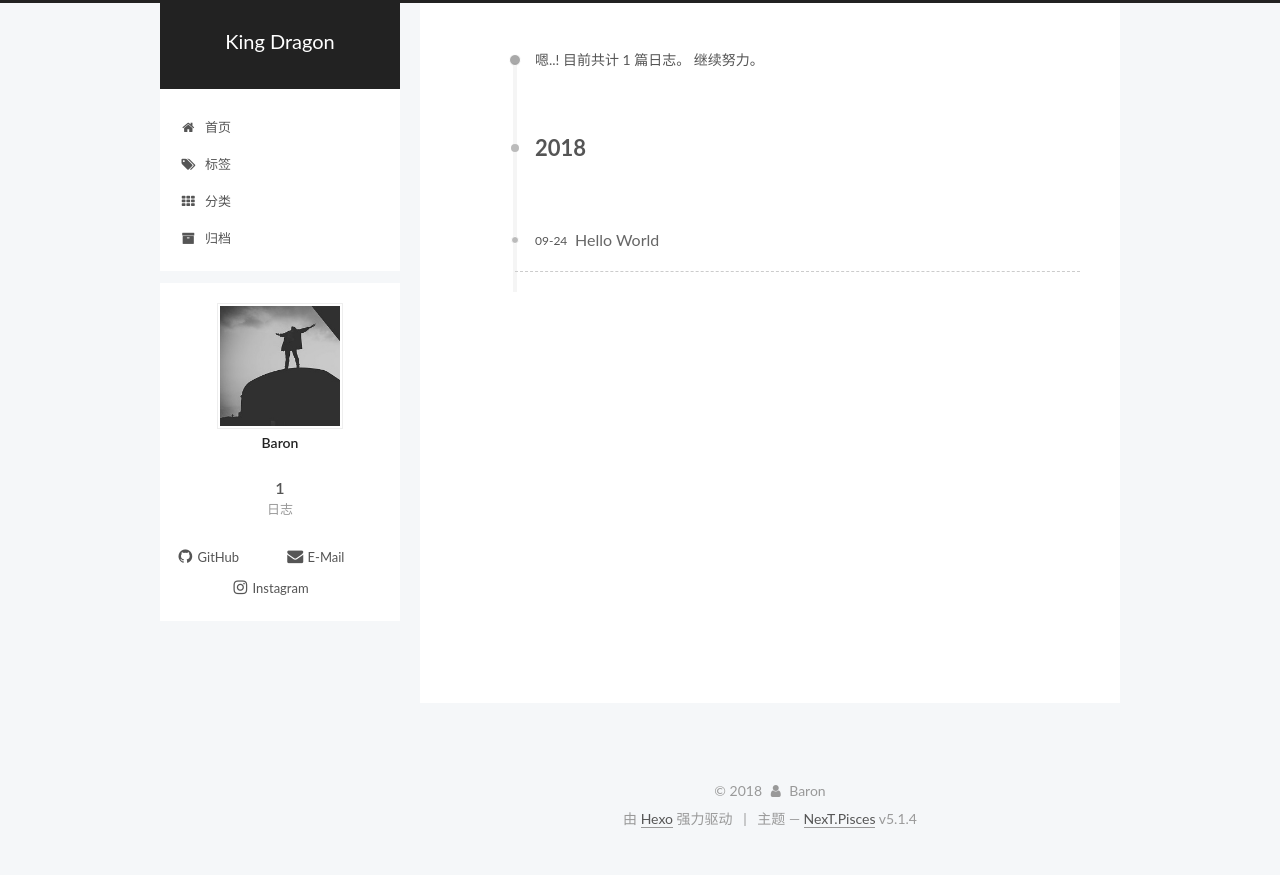
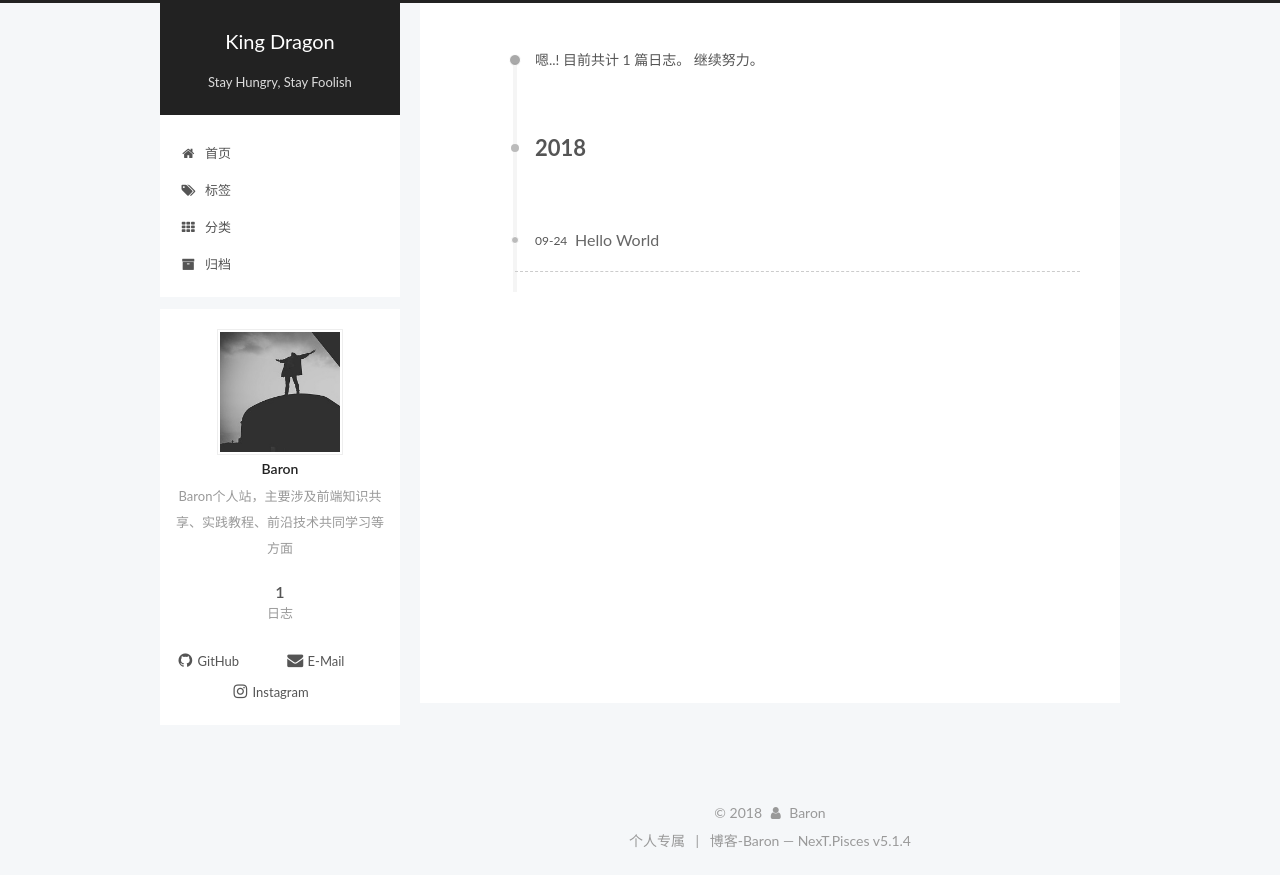
Before and after one commit to KingDragon-Baron/KingDragon-Baron.github.io, a plain HTML site: page archives/2018/09/index.html in a window 1280 px wide. Before the commit the page ends 853 px from the top, so only its background shows below. Drawn offline with Linux system fonts and the light colour scheme.

Commit message:
Site updated: 2018-09-26 21:39:51

```diff
--- a/archives/2018/09/index.html
+++ b/archives/2018/09/index.html
@@ -68,7 +68,7 @@
 
 
 
-  <meta name="keywords" content="Hexo, NexT" />
+  <meta name="keywords" content="KingDragon Baron" />
 
 
 
@@ -79,13 +79,16 @@
 
 
 
+<meta name="description" content="Baron个人站，主要涉及前端知识共享、实践教程、前沿技术共同学习等方面">
 <meta property="og:type" content="website">
 <meta property="og:title" content="King Dragon">
 <meta property="og:url" content="https://github.com/KingDragon-Baron/archives/2018/09/index.html">
 <meta property="og:site_name" content="King Dragon">
+<meta property="og:description" content="Baron个人站，主要涉及前端知识共享、实践教程、前沿技术共同学习等方面">
 <meta property="og:locale" content="zh-Hans">
 <meta name="twitter:card" content="summary">
 <meta name="twitter:title" content="King Dragon">
+<meta name="twitter:description" content="Baron个人站，主要涉及前端知识共享、实践教程、前沿技术共同学习等方面">
 
 
 
@@ -156,7 +159,7 @@
       </a>
     </div>
 
-        <p class="site-subtitle"></p>
+        <p class="site-subtitle">Stay Hungry, Stay Foolish</p>
 
   </div>
 
@@ -339,7 +342,7 @@
                 alt="Baron" />
 
               <p class="site-author-name" itemprop="name">Baron</p>
-              <p class="site-description motion-element" itemprop="description"></p>
+              <p class="site-description motion-element" itemprop="description">Baron个人站，主要涉及前端知识共享、实践教程、前沿技术共同学习等方面</p>
           </div>
 
           <nav class="site-state motion-element">
@@ -367,7 +370,7 @@
             <div class="links-of-author motion-element">
 
                   <span class="links-of-author-item">
-                    <a href="https://github.com/fengyun233" target="_blank" title="GitHub">
+                    <a href="https://github.com/KingDragon-Baron" target="_blank" title="GitHub">
 
                         <i class="fa fa-fw fa-github"></i>GitHub</a>
                   </span>
@@ -422,7 +425,7 @@
 </div>
 
 
-  <div class="powered-by">由 <a class="theme-link" target="_blank" href="https://hexo.io">Hexo</a> 强力驱动</div>
+  <div class="powered-by">个人专属</div>
 
 
 
@@ -430,7 +433,7 @@
 
 
 
-  <div class="theme-info">主题 &mdash; <a class="theme-link" target="_blank" href="https://github.com/iissnan/hexo-theme-next">NexT.Pisces</a> v5.1.4</div>
+  <div class="theme-info">博客-Baron &mdash; NexT.Pisces</a> v5.1.4</div>
 
 
 
```
Also changed, not shown: 2018/09/24/hello-world/index.html (+6 -6 lines), archives/2018/index.html (+9 -6 lines), archives/index.html (+9 -6 lines), categories/index.html (+9 -6 lines), index.html (+9 -6 lines), tags/index.html (+9 -6 lines).
